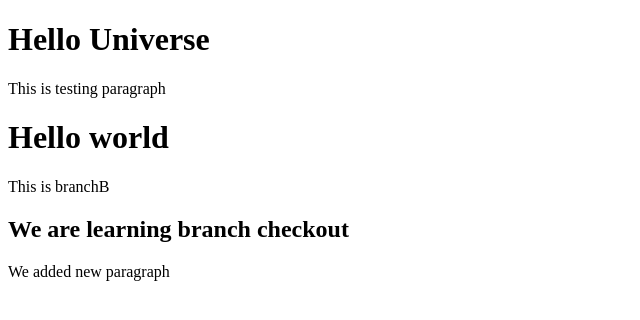
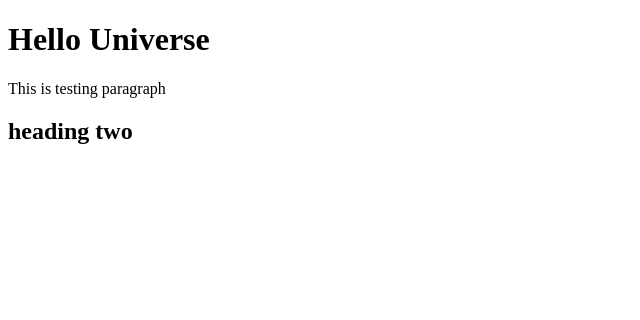
Before and after one commit to RonySatiar/gitdemo, a plain HTML site: page index.html in a window 1280 px wide. Shown: the whole page, without its empty margins (0-640 px from the left). Drawn offline with Linux system fonts and the light colour scheme.

Commit message:
final commit

```diff
--- a/index.html
+++ b/index.html
@@ -11,12 +11,10 @@
   <h1>Hello Universe</h1>
   <p>This is testing paragraph</p>
 
-  <h1>Hello world</h1>
-  <p>This is branchB</p>
+  <section class="container">
+    <h2>heading two</h2>
+  </section>
 
-  <h2>We are learning branch checkout</h2>
-
-  <p>We added new paragraph</p>
 
 </body>
 </html>
```
